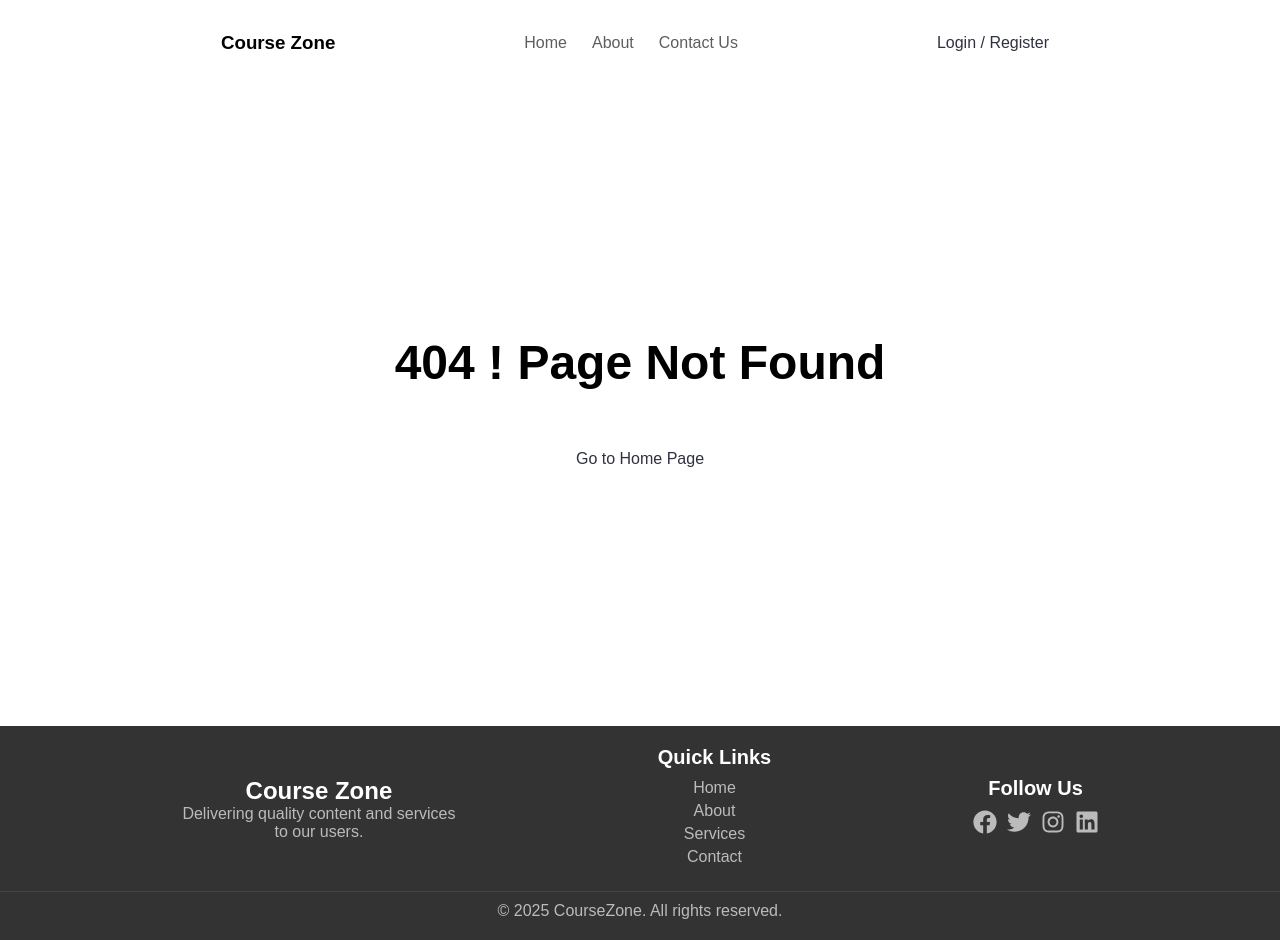
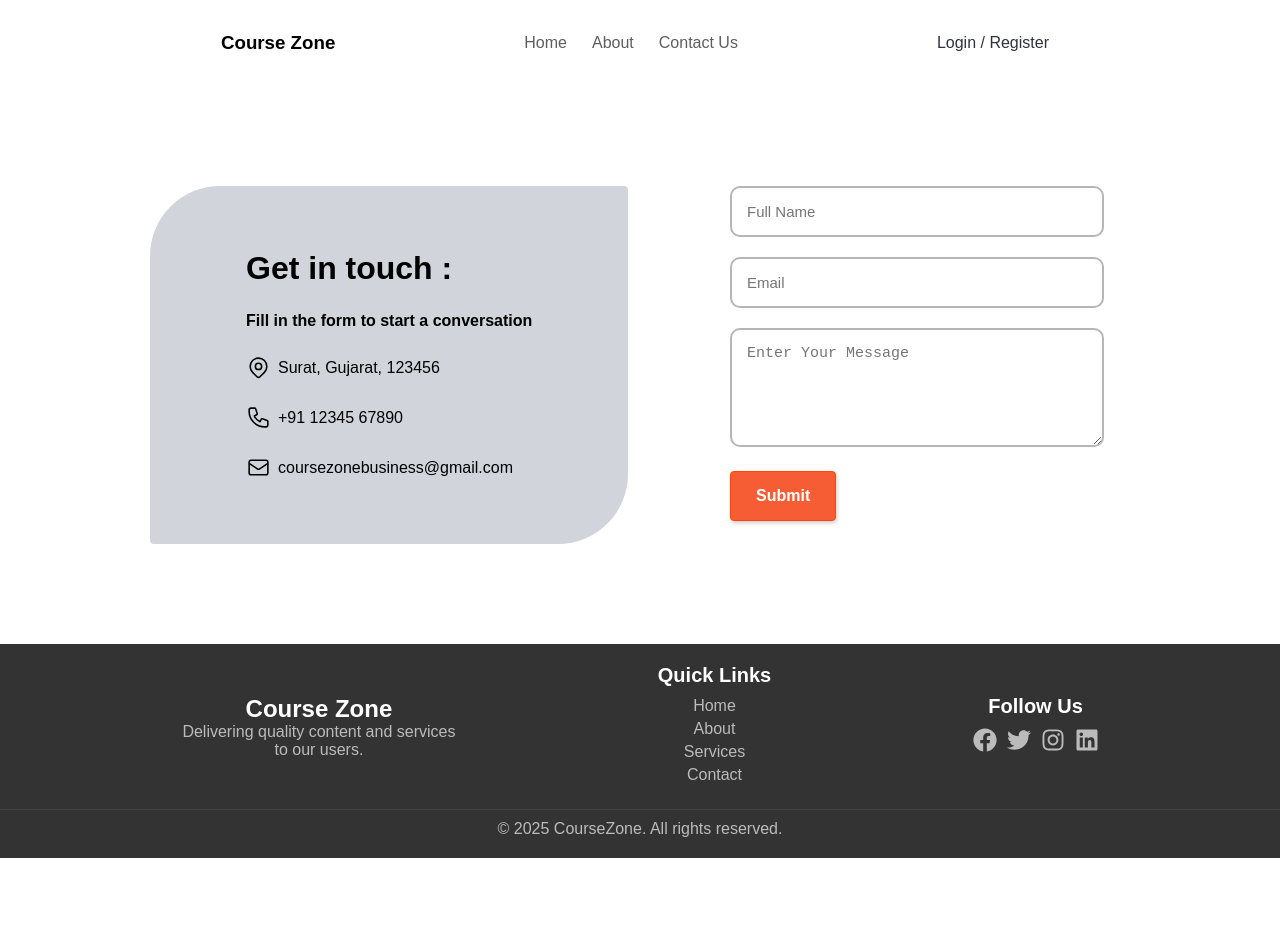
Before and after one commit to princeraval147/CourseZone, a React (Vite) app: page /contact in a window 1280 px wide. After the commit the page ends 858 px from the top, so only its background shows below. Built offline with nearby package versions, Linux system fonts and the light colour scheme.

Commit message:
Contact Page Created

```diff
--- a/src/Components/Header.jsx
+++ b/src/Components/Header.jsx
@@ -24,7 +24,7 @@ const Header = () => {
                         </NavLink>
                     </li>
                     <li>
-                        <NavLink>
+                        <NavLink to='/contact'>
                             Contact Us
                         </NavLink>
                     </li>
--- /dev/null
+++ b/src/Pages/Contact.css
@@ -0,0 +1,32 @@
+.contactAll {
+    display: flex;
+    justify-content: space-between;
+    margin: 100px 150px;
+}
+
+.part1 {
+    background-color: rgb(209 213 219);
+    padding: 4rem 6rem;
+    border-radius: 70px 4px;
+    display: flex;
+    flex-direction: column;
+    gap: 25px;
+}
+
+.contactDetail {
+    display: flex;
+    align-items: center;
+    gap: 7px;
+}
+
+.contactHeading {
+    font-weight: 900;
+}
+
+.contactText {
+    font-weight: 600;
+}
+
+.contactForm {
+    width: 400px;
+}
--- /dev/null
+++ b/src/Pages/Contact.jsx
@@ -0,0 +1,143 @@
+import React from 'react';
+import { useForm, ValidationError } from '@formspree/react';
+import './contact.css'
+
+const Contact = () => {
+    const [state, handleSubmit] = useForm("mpwqvkaw");
+    if (state.succeeded) {
+        return <p style={{
+            height: "53vh",
+            display: "flex",
+            justifyContent: "center",
+            alignItems: "center",
+            fontSize: "50px",
+            fontWeight: "600"
+        }}>
+            Thanks for joining Us!
+        </p>;
+    }
+
+    return (
+        <>
+            <div className="contactAll">
+                <div className="part1">
+                    <h1 className="contactHeading">Get in touch :</h1>
+                    <p className="contactText">
+                        Fill in the form to start a conversation
+                    </p>
+                    <div className="contactDetail">
+                        <svg
+                            fill="none"
+                            stroke="currentColor"
+                            strokeLinecap="round"
+                            strokeLinejoin="round"
+                            strokeWidth="1.5"
+                            viewBox="0 0 24 24"
+                            width="25"
+                            height="25"
+                        >
+                            <path
+                                strokeLinecap="round"
+                                strokeLinejoin="round"
+                                strokeWidth="1.5"
+                                d="M17.657 16.657L13.414 20.9a1.998 1.998 0 01-2.827 0l-4.244-4.243a8 8 0 1111.314 0z"
+                            />
+                            <path
+                                strokeLinecap="round"
+                                strokeLinejoin="round"
+                                strokeWidth="1.5"
+                                d="M15 11a3 3 0 11-6 0 3 3 0 016 0z"
+                                width="25"
+                                height="25"
+                            />
+                        </svg>
+                        <div>Surat, Gujarat, 123456</div>
+                    </div>
+
+                    <div className="contactDetail">
+                        <svg
+                            fill="none"
+                            stroke="currentColor"
+                            strokeLinecap="round"
+                            strokeLinejoin="round"
+                            strokeWidth="1.5"
+                            viewBox="0 0 24 24"
+                            width="25"
+                            height="25"
+                        >
+                            <path
+                                strokeLinecap="round"
+                                strokeLinejoin="round"
+                                strokeWidth="1.5"
+                                d="M3 5a2 2 0 012-2h3.28a1 1 0 01.948.684l1.498 4.493a1 1 0 01-.502 1.21l-2.257 1.13a11.042 11.042 0 005.516 5.516l1.13-2.257a1 1 0 011.21-.502l4.493 1.498a1 1 0 01.684.949V19a2 2 0 01-2 2h-1C9.716 21 3 14.284 3 6V5z"
+                            />
+                        </svg>
+                        <div>+91 12345 67890</div>
+                    </div>
+
+                    <div className="contactDetail">
+                        <svg
+                            fill="none"
+                            stroke="currentColor"
+                            strokeLinecap="round"
+                            strokeLinejoin="round"
+                            strokeWidth="1.5"
+                            viewBox="0 0 24 24"
+                            width="25"
+                            height="25"
+                        >
+                            <path
+                                strokeLinecap="round"
+                                strokeLinejoin="round"
+                                strokeWidth="1.5"
+                                d="M3 8l7.89 5.26a2 2 0 002.22 0L21 8M5 19h14a2 2 0 002-2V7a2 2 0 00-2-2H5a2 2 0 00-2 2v10a2 2 0 002 2z"
+                            />
+                        </svg>
+                        <div>coursezonebusiness@gmail.com</div>
+                    </div>
+                </div>
+
+                <form className="contactForm" onSubmit={handleSubmit}>
+                    <div>
+                        <input
+                            type="text"
+                            name="name"
+                            id="name"
+                            required
+                            placeholder="Full Name"
+                            className="inputText"
+                        />
+                    </div>
+
+                    <div>
+                        <input
+                            type="email"
+                            name="email"
+                            id="email"
+                            required
+                            placeholder="Email"
+                            className="inputText"
+                        />
+                    </div>
+
+                    <div>
+                        <textarea
+                            name="message"
+                            id="message"
+                            required
+                            placeholder="Enter Your Message"
+                            className="inputText"
+                            rows={5}
+                        />
+                    </div>
+
+                    <button type="submit" className="Btn">
+                        Submit
+                    </button>
+                </form>
+            </div>
+        </>
+    );
+}
+
+export default Contact;
--- a/src/Route.jsx
+++ b/src/Route.jsx
@@ -7,6 +7,7 @@ import Register from "./Components/Register";
 import ForgetPassword from "./Components/ForgetPassword";
 import VerifyOTP from "./Components/VerifyOTP";
 import Dashboard from "./Pages/Admin/Dashboard";
+import Contact from "./Pages/Contact";
 
 const router = createBrowserRouter(
     createRoutesFromElements(
@@ -15,6 +16,7 @@ const router = createBrowserRouter(
             <Route path='register' element={<Register />} />
             <Route path='login' element={<Login />} />
             <Route path='forgotPassword' element={<ForgetPassword />} />
+            <Route path='contact' element={<Contact />} />
             <Route path='VerifyOTP' element={<VerifyOTP />} />
             <Route path='dashboard' element={<Dashboard />} />
             <Route path='*' element={<Error />} />
```
